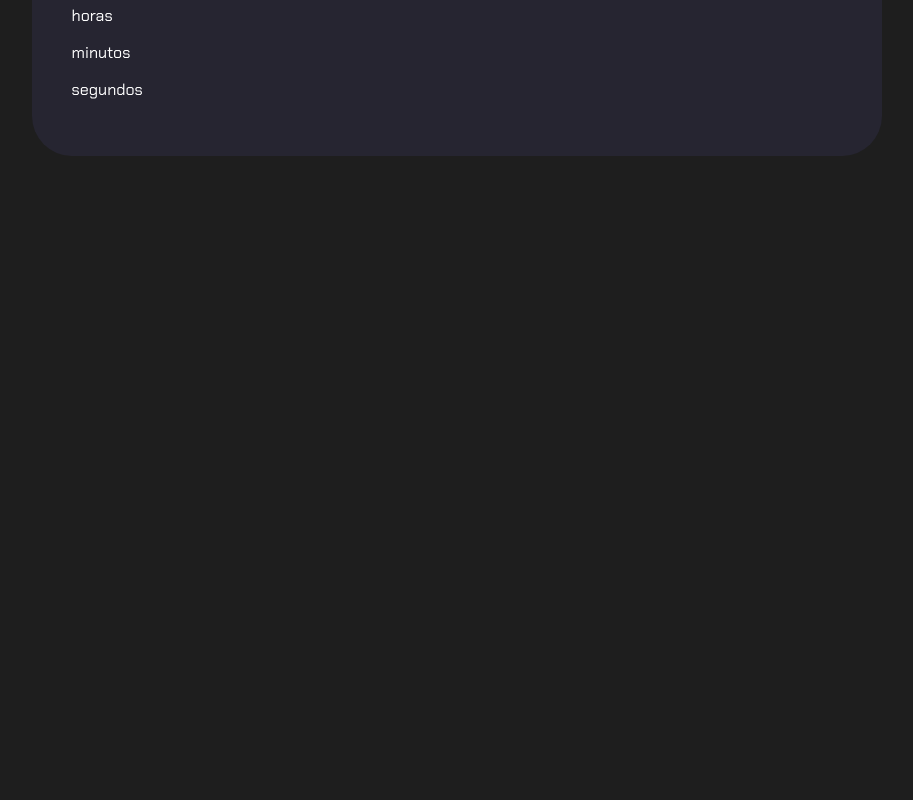
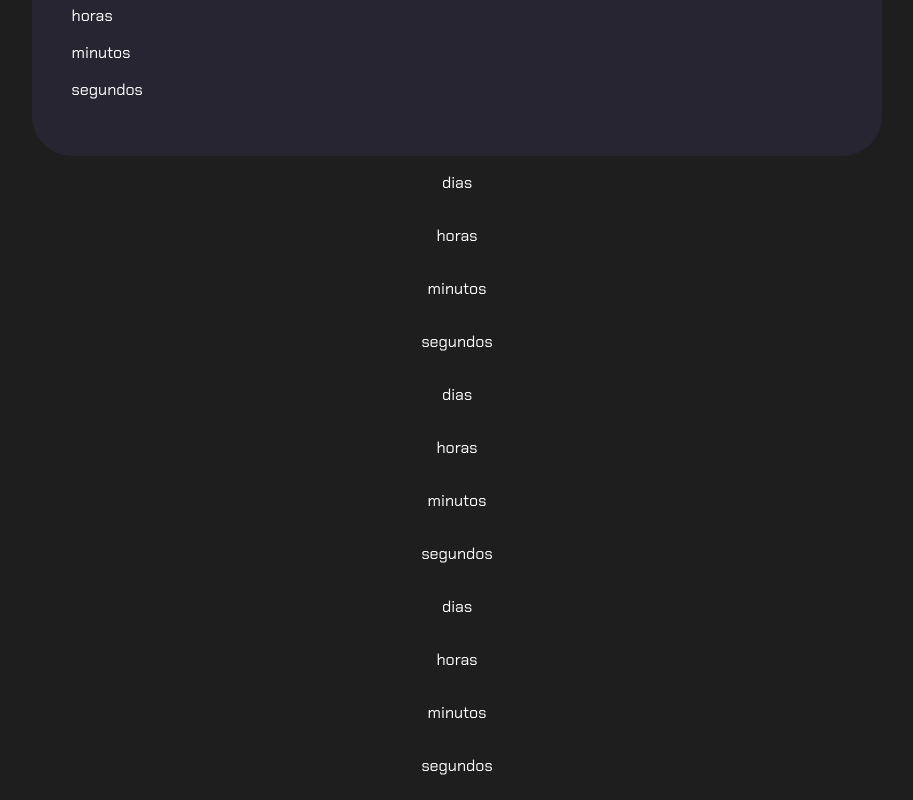
Before and after one commit to POLISSSSSSS/projeto-de-vida-3B-2025, a plain HTML site: page index.html in a window 1280 px wide. Shown: the part 440-1240 px from the top of the page, without its empty margins (183-1096 px from the left). Before the commit the page ends 800 px from the top, so only its background shows below. Drawn offline with Linux system fonts and the light colour scheme.

Commit message:
Update index.html

```diff
--- a/index.html
+++ b/index.html
@@ -63,7 +63,28 @@
                 </div class="contador">
 
 
+ <div class="contador-digito">
+                    <p class="contador-digito-numero" id="dias1"></p>
+                    <p class="contador-digito-texto" >dias</p>
+                </div>
 
+
+<div class="contador-digito">
+                    <p class="contador-digito-numero" id="horas1"></p>
+                    <p class="contador-digito-texto">horas</p>
+                </div>
+
+<div class="contador-digito">
+                    <p class="contador-digito-numero" id="min1"></p>
+                    <p class="contador-digito-texto">minutos</p>
+                </div>
+
+                <div class="contador-digito">
+                    <p class="contador-digito-numero" id="seg1"></p>
+                    <p class="contador-digito-texto">segundos</p>
+                </div>
+  </div>
+  </div>
 
 
 
@@ -87,6 +108,37 @@
                     <h4 class="aba-conteudo-titulo-principal">Tempo para completar o objetivo</h4>
                     </div class="contador">
 
+ <div class="contador-digito">
+                    <p class="contador-digito-numero" id="dias2"></p>
+                    <p class="contador-digito-texto" >dias</p>
+                </div>
+
+
+<div class="contador-digito">
+                    <p class="contador-digito-numero" id="horas2"></p>
+                    <p class="contador-digito-texto">horas</p>
+                </div>
+
+<div class="contador-digito">
+                    <p class="contador-digito-numero" id="min2"></p>
+                    <p class="contador-digito-texto">minutos</p>
+                </div>
+
+                <div class="contador-digito">
+                    <p class="contador-digito-numero" id="seg2"></p>
+                    <p class="contador-digito-texto">segundos</p>
+                </div>
+  </div>
+  </div>
+
+
+
+
+
+
+
+
+
     </div>
 
 
@@ -97,6 +149,43 @@
                     </h3>
                     <h4 class="aba-conteudo-titulo-principal">Tempo para completar o objetivo</h4>
                     </div class="contador">
+
+
+
+
+ <div class="contador-digito">
+                    <p class="contador-digito-numero" id="dias3"></p>
+                    <p class="contador-digito-texto" >dias</p>
+                </div>
+
+
+<div class="contador-digito">
+                    <p class="contador-digito-numero" id="horas3"></p>
+                    <p class="contador-digito-texto">horas</p>
+                </div>
+
+<div class="contador-digito">
+                    <p class="contador-digito-numero" id="min3"></p>
+                    <p class="contador-digito-texto">minutos</p>
+                </div>
+
+                <div class="contador-digito">
+                    <p class="contador-digito-numero" id="seg3"></p>
+                    <p class="contador-digito-texto">segundos</p>
+                </div>
+  </div>
+  </div>
+
+
+
+
+
+
+
+
+
+
+
 
     </div>
                 </div>
```
